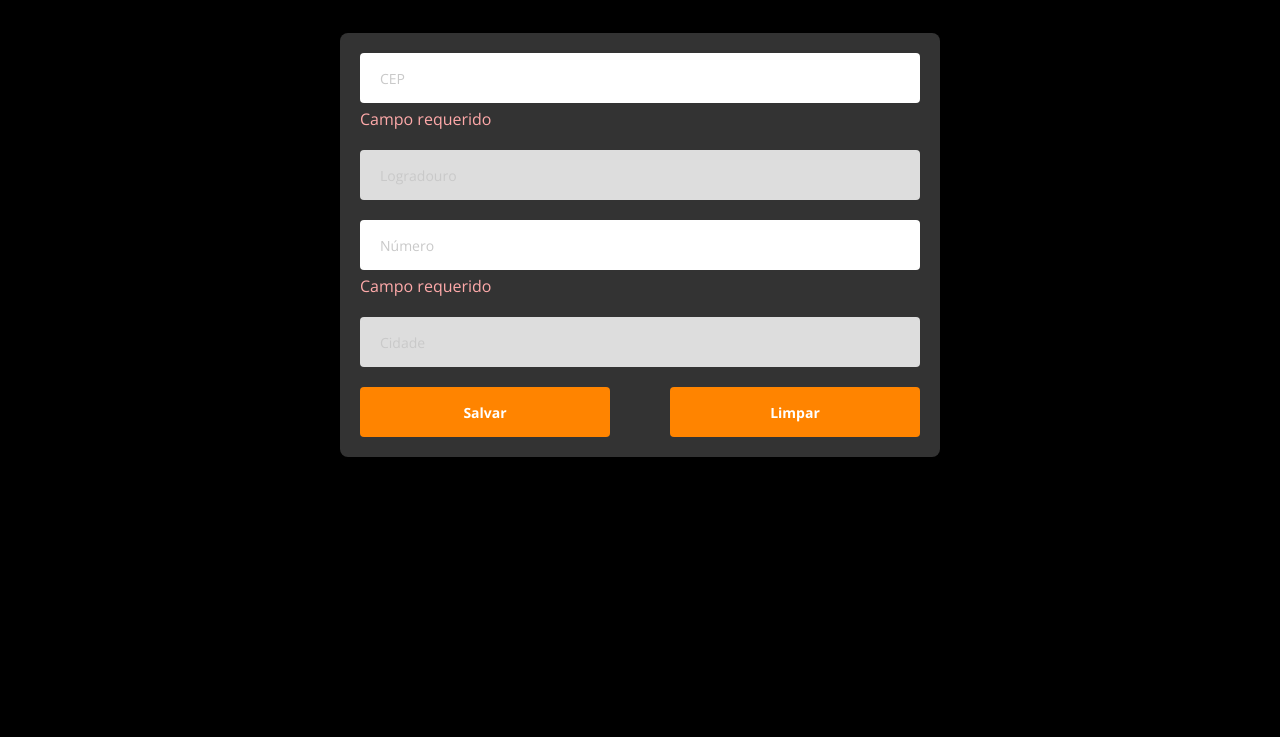
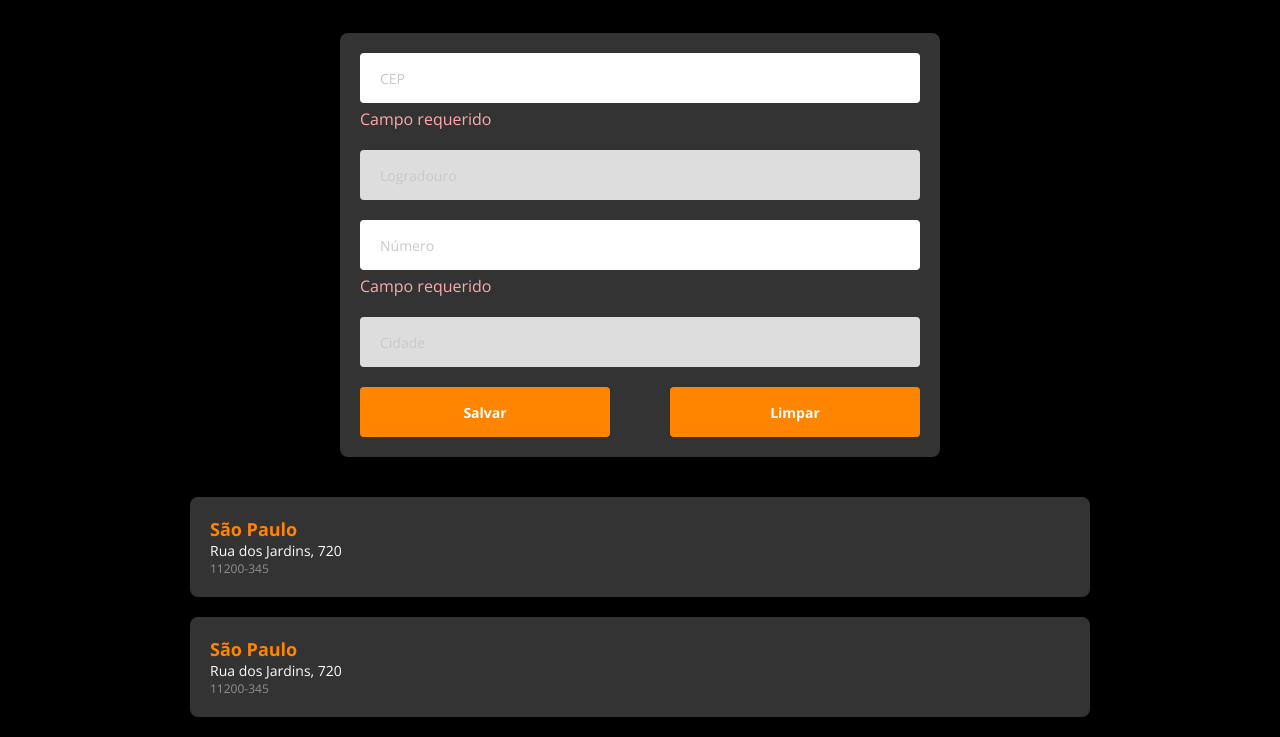
Before and after one commit to dmrsilva/viacep-project, a plain HTML site: page index.html in a window 1280 px wide. Shown: the part 87-824 px from the top of the page. Before the commit the page ends 800 px from the top, so only its background shows below. Drawn offline with nearby package versions, Linux system fonts and the light colour scheme.

Commit message:
Listing styling

```diff
--- a/css/style.css
+++ b/css/style.css
@@ -104,3 +104,37 @@ html, body {
 .btn-right {
     margin-left: 10px;
 }
+
+.list-container {
+    width: 100%;
+    padding: 0 20px;
+    margin: auto;
+    display: flex;
+    flex-direction: column;
+    align-items: center;
+}
+
+.card-list-item {
+    background-color: #333;
+    color: #FFF;
+    margin-bottom: 20px;
+    width: 100%;
+    max-width: 900px;
+    border-radius: 8px;
+    padding: 20px;
+}
+
+.card-list-item h3 {
+    color: #FF8400;
+    font-size: 18px;
+}
+
+.address-line {
+    color: #FFF;
+    font-size: 14px;
+}
+
+.address-cep {
+    color: #8F8F8F;
+    font-size: 12px;
+}
--- a/index.html
+++ b/index.html
@@ -77,16 +77,16 @@
           </form>
         </div>
       </section>
-      <section id="list-section">
-        <div>
+      <section id="list-section" class="list-container">
+        <div class="card-list-item">
           <h3>São Paulo</h3>
-          <p>Rua dos Jardins, 720</p>
-          <p>11200-345</p>
+          <p class="address-line">Rua dos Jardins, 720</p>
+          <p class="address-cep">11200-345</p>
         </div>
-        <div>
+        <div class="card-list-item">
           <h3>São Paulo</h3>
-          <p>Rua dos Jardins, 720</p>
-          <p>11200-345</p>
+          <p class="address-line">Rua dos Jardins, 720</p>
+          <p class="address-cep">11200-345</p>
         </div>
       </section>
     </main>
```
